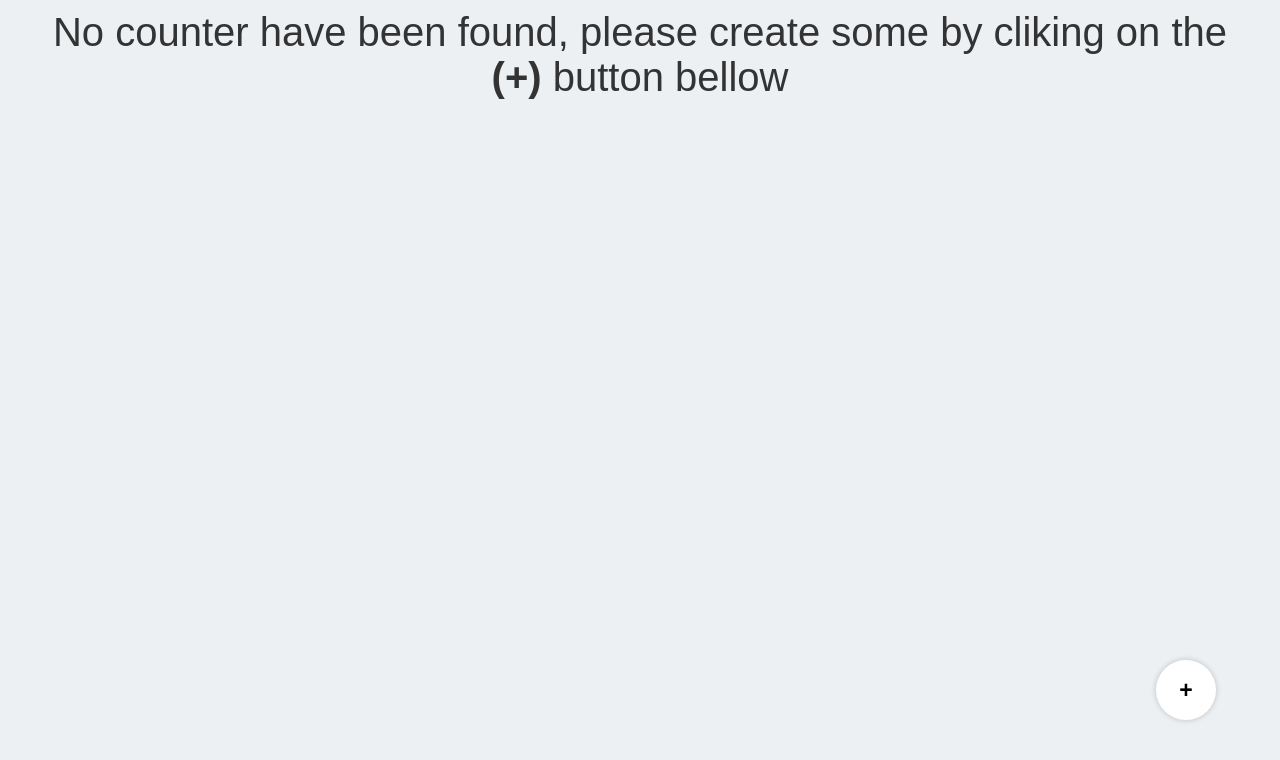
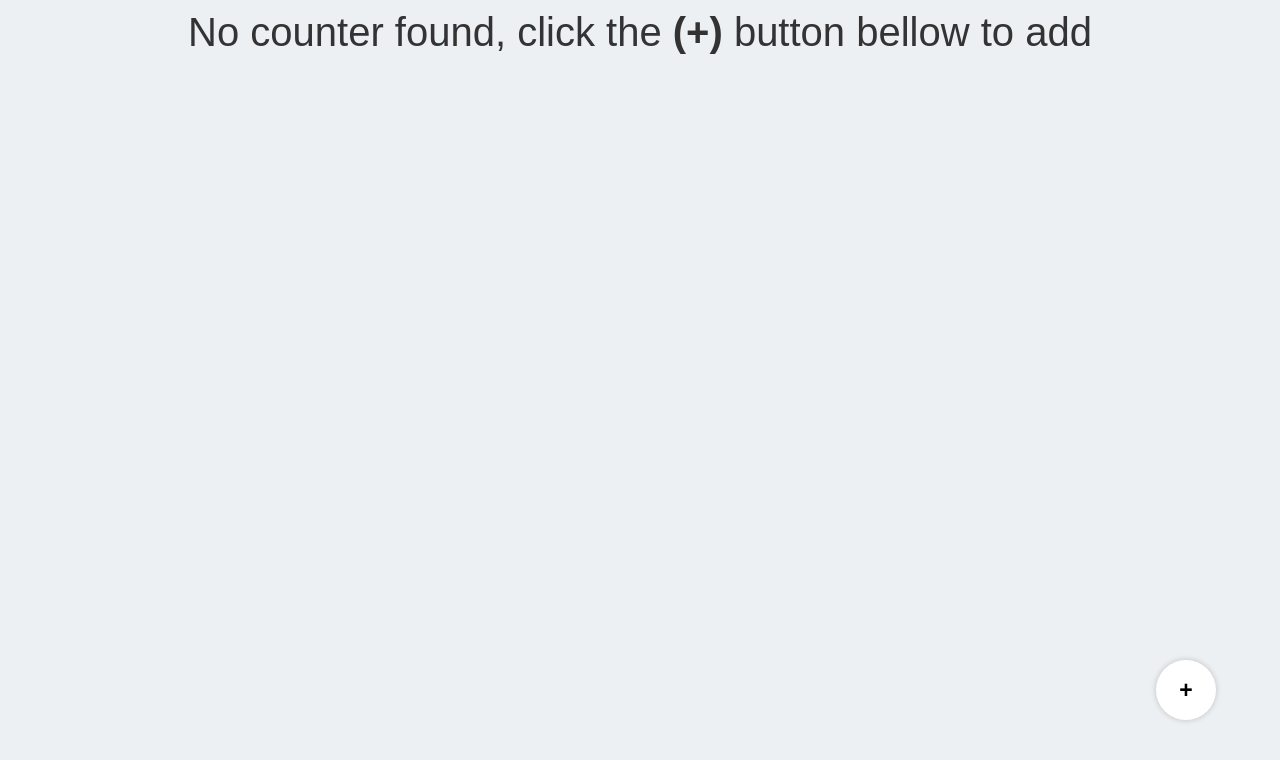
Before and after one commit to gloirekiba/better-counter, a React (Create React App) app: page / in a window 1280 px wide. Shown: the top 760 px of the page. Built offline with nearby package versions, Linux system fonts and the light colour scheme.

Commit message:
♻️ refactor code

```diff
--- a/src/App.jsx
+++ b/src/App.jsx
@@ -12,7 +12,7 @@ const App = () => {
   const [showForm, setShowForm] = useState(false);
 
   function addCounter(name, color) {
-    setCounters([...counters, { id: uuidv4(), name, count: 0, color: color, lastUpdate: null }]);
+    setCounters([...counters, { id: uuidv4(), name, count: 0, color, lastUpdate: null }]);
   }
 
   function deleteCounter(id) {
@@ -54,8 +54,7 @@ const App = () => {
       <Container>
         {counters.length === 0 ? (
           <NoCounterFound>
-            No counter have been found, please create some by cliking on the{" "}
-            <Strong>(&#43;)</Strong> button bellow
+            No counter found, click the <Strong>(&#43;)</Strong> button bellow to add
           </NoCounterFound>
         ) : (
           <CounterList
```
